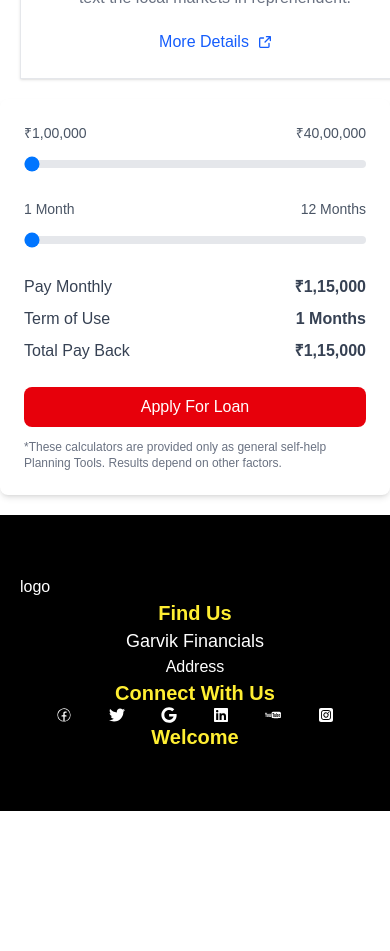
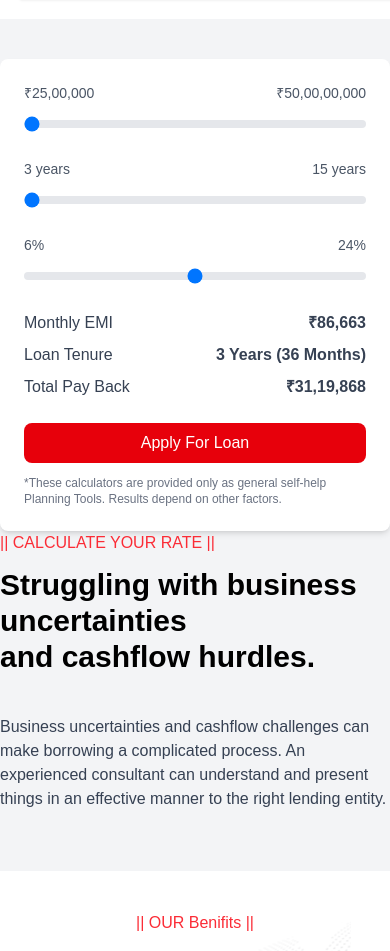
Before and after one commit to Keshavyadav98/Garvikfinancials, a Next.js app: page / in a window 390 px wide. Shown: the part 3640-4591 px from the top of the page. Before the commit the page ends 4451 px from the top, so only its background shows below. Built offline with nearby package versions, Linux system fonts and the light colour scheme.

Commit message:
Content Added

```diff
--- a/src/app/Footer/layout.tsx
+++ b/src/app/Footer/layout.tsx
@@ -1,6 +1,4 @@
 'use client'
-import Image from 'next/image'
-import image360 from '../../Images/360.png'
 import { CiFacebook } from "react-icons/ci";
 import { FaTwitter } from "react-icons/fa";
 import { FaGoogle } from "react-icons/fa";
@@ -10,10 +8,9 @@ import { FaSquareInstagram } from "react-icons/fa6";
 
 export default function Footer() {
   return (
-    <div className='bg-black lg:mt-[33vw] dark:bg-[#061127] lg:dark:border dark:border-t-white p-5 mt-5'>
+    <div className='bg-black dark:bg-[#061127] lg:dark:border dark:border-t-white p-5 mt-5'>
     <div className='flex flex-col md:flex-row lg:flex-row justify-evenly py-10'>
         <div className='w-full md:w-65 lg:w-65 h-auto p-0   flex flex-col justify-evenly'>
-            {/* <Image className='mx-auto w-50' src={} alt='logo' /> */}
                         <p className='text-white  text-start'>logo</p>
         </div>
         <div className='w-full md:w-60 lg:w-50 flex flex-col justify-evenly  text-center'>
--- a/src/app/Loan/layout.tsx
+++ b/src/app/Loan/layout.tsx
@@ -1,18 +1,25 @@
 "use client";
-import { useEffect, useState } from "react";
+import { useState } from "react";
 
 export default function LoanCalculator() {
-  const [loanAmount, setLoanAmount] = useState(100000); // default ₹1L
-  const [months, setMonths] = useState(1); // start with 1 month
-  const interestRate = 15; // %
+  const [loanAmount, setLoanAmount] = useState(2500000); // ₹25,00,000
+  const [years, setYears] = useState(3); // in years
+  const [interestRate, setInterestRate] = useState(15); // Annual %
 
-  // Calculate monthly payment safely
-  const monthlyPay =
-    months > 0
-      ? Math.round((loanAmount * (1 + interestRate / 100)) / months)
-      : 0;
+  // Calculate EMI properly
+  const months = years * 12;
+  const monthlyRate = interestRate / 12 / 100;
+  const emi =
+    monthlyRate > 0
+      ? Math.round(
+          (loanAmount *
+            monthlyRate *
+            Math.pow(1 + monthlyRate, months)) /
+            (Math.pow(1 + monthlyRate, months) - 1)
+        )
+      : Math.round(loanAmount / months);
 
-  const totalPay = monthlyPay * months;
+  const totalPay = emi * months;
 
   return (
     <div className="loan-calculator__box max-w-lg mx-auto bg-white shadow-md rounded-lg p-6">
@@ -20,55 +27,69 @@ export default function LoanCalculator() {
         {/* Loan Amount Slider */}
         <div className="mb-6">
           <div className="flex justify-between text-sm text-gray-600 mb-2">
-            <span>₹1,00,000</span>
-            <span>₹40,00,000</span>
+            <span>₹25,00,000</span>
+            <span>₹50,00,00,000</span>
           </div>
           <input
             type="range"
             value={loanAmount}
-            min="100000"
-            max="4000000"
+            min="2500000"
+            max="500000000"
             step="100000"
             onChange={(e) => setLoanAmount(Number(e.currentTarget.value))}
-            className="appearance-none w-full h-2 bg-gray-200 rounded-lg
-              [&::-webkit-slider-runnable-track]:rounded-full
+            className="w-full h-2 bg-gray-200 rounded-lg appearance-none
               [&::-webkit-slider-thumb]:h-4 [&::-webkit-slider-thumb]:w-4
-              [&::-webkit-slider-thumb]:rounded-full [&::-webkit-slider-thumb]:bg-blue-500
-              focus:outline-none focus:ring-2 focus:ring-blue-500 focus:ring-offset-2 focus:ring-offset-white"
+              [&::-webkit-slider-thumb]:rounded-full [&::-webkit-slider-thumb]:bg-blue-500"
           />
         </div>
 
-        {/* Months Slider */}
+        {/* Years Slider */}
         <div className="mb-6">
           <div className="flex justify-between text-sm text-gray-600 mb-2">
-            <span>1 Month</span>
-            <span>12 Months</span>
+            <span>3 years</span>
+            <span>15 years</span>
           </div>
           <input
             type="range"
-            id="range-slider-month"
-            value={months}
-            min="1"
-            max="12"
+            value={years}
+            min="3"
+            max="15"
             step="1"
-            onChange={(e) => setMonths(Number(e.currentTarget.value))}
-            className="appearance-none w-full h-2 bg-gray-200 rounded-lg
-              [&::-webkit-slider-runnable-track]:rounded-full
+            onChange={(e) => setYears(Number(e.currentTarget.value))}
+            className="w-full h-2 bg-gray-200 rounded-lg appearance-none
               [&::-webkit-slider-thumb]:h-4 [&::-webkit-slider-thumb]:w-4
-              [&::-webkit-slider-thumb]:rounded-full [&::-webkit-slider-thumb]:bg-blue-500
-              focus:outline-none focus:ring-2 focus:ring-blue-500 focus:ring-offset-2 focus:ring-offset-white"
+              [&::-webkit-slider-thumb]:rounded-full [&::-webkit-slider-thumb]:bg-blue-500"
+          />
+        </div>
+
+        {/* Interest Rate Slider */}
+        <div className="mb-6">
+          <div className="flex justify-between text-sm text-gray-600 mb-2">
+            <span>6%</span>
+            <span>24%</span>
+          </div>
+          <input
+            type="range"
+            value={interestRate}
+            min="6"
+            max="24"
+            step="1"
+            onChange={(e) => setInterestRate(Number(e.currentTarget.value))}
+            className="w-full h-2 bg-gray-200 rounded-lg appearance-none
+              [&::-webkit-slider-thumb]:h-4 [&::-webkit-slider-thumb]:w-4
+              [&::-webkit-slider-thumb]:rounded-full [&::-webkit-slider-thumb]:bg-blue-500"
           />
         </div>
 
         {/* Results */}
         <div className="space-y-2 text-gray-700">
           <p className="flex justify-between">
-            <span>Pay Monthly</span>
-            <b>₹{monthlyPay.toLocaleString("en-IN")}</b>
+            <span>Monthly EMI</span>
+            <b>₹{emi.toLocaleString("en-IN")}</b>
           </p>
           <p className="flex justify-between">
-            <span>Term of Use</span>
-            <b>{months} Months</b>
+            <span>Loan Tenure</span>
+            <b>{years} Years ({months} Months)</b>
           </p>
           <p className="flex justify-between">
             <span>Total Pay Back</span>
--- a/src/app/Navbar/layout.tsx
+++ b/src/app/Navbar/layout.tsx
@@ -1,7 +1,7 @@
 'use client'
 
 import { useEffect, useRef, useState } from 'react'
-
+import { BsTelephoneFill } from "react-icons/bs";
 
 
 
@@ -109,7 +109,10 @@ export default function Navbar() {
 
           </Link>
         </PopoverGroup>
-
+        <div className=' hidden lg:flex lg:relative'>
+          <BsTelephoneFill className='mx-2 mt-1' />
+          <p className='text-[#68686f] hover:text-[#68685f] cursor-pointer decoration-[#ba181b] text-base  text-gray-900'>+91-8860611200</p>
+        </div>
         <div className='hidden lg:block lg:relative'>
           <button type="button" className="focus:outline-none text-white bg-red-700 hover:bg-red-800 focus:ring-4 focus:ring-red-300 font-medium rounded-lg text-sm px-5 py-2.5 me-2 mb-2 dark:bg-red-600 dark:hover:bg-red-700 dark:focus:ring-red-900">Request Loan</button>
         </div>
--- a/src/app/page.tsx
+++ b/src/app/page.tsx
@@ -188,7 +188,7 @@ export default function Home() {
           <h3 className="text-red-500">|| WHAT WE&apos;RE OFFERING ||</h3>
           <h1 className="font-bold text-3xl">
             We provide best service <br /> for your loans
-          </h1><div className="flex justify-around flex-col lg:flex-row mt-5 relative z-10 top-20">
+          </h1><div className="flex justify-around flex-col lg:flex-row mt-5  z-10 top-20">
             {serviceProvide.map((item, index) => (
               <div
                 key={index}
@@ -225,9 +225,28 @@ export default function Home() {
         </section>
 
       </div>
-      <section className="mt-20">
+      <section className="flex flex-col md:flex-row bg-gray-100 py-10">
+
         <Loan />
+        <section className=" text-start md:text-center my-auto w-[100%] md:w-[50%]">
+          <h3 className="text-red-500">|| CALCULATE YOUR RATE ||</h3>
+          <h1 className="font-bold text-3xl mt-3">
+            Struggling with business uncertainties<br /> and cashflow hurdles.
+          </h1>
+          <p className="font-normal my-5 mx-auto text-gray-700 text-start mt-10 ">Business uncertainties and cashflow challenges can make borrowing a complicated process. An experienced consultant can understand and present things in an effective manner to the right lending entity.</p>
+        </section>
       </section>
+
+
+      <section className=" text-center mt-10  mx-auto w-[80%] bg-[url('../Images/testi.png')]">
+          <h3 className="text-red-500">|| OUR Benifits ||</h3>
+          <h1 className="font-bold text-3xl mt-3">
+            Which NBFC is right for your funding needs?
+          </h1>
+          <p className="font-normal my-5 mx-auto text-gray-700 text-start mt-10 ">
+            Apart from Banks there are hundreds of NBFCs categorised as Upper and Middle Layer by the RBI. Each lending institution has its own area of expertise and the kind of transactions it favours. Presenting the right case, correctly to the right entity makes all the difference.
+            </p>
+        </section>
     </>
   );
 }
```
Also changed, not shown: src/Images/testi.png (added).
